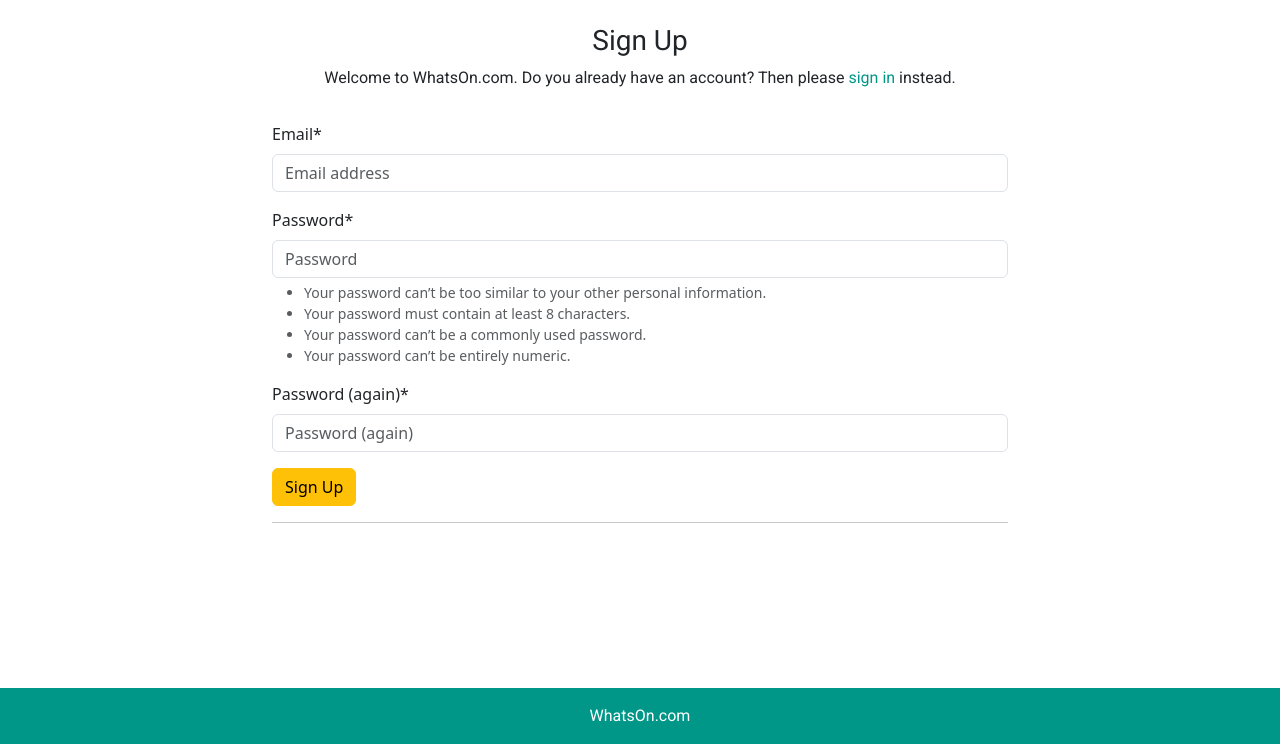
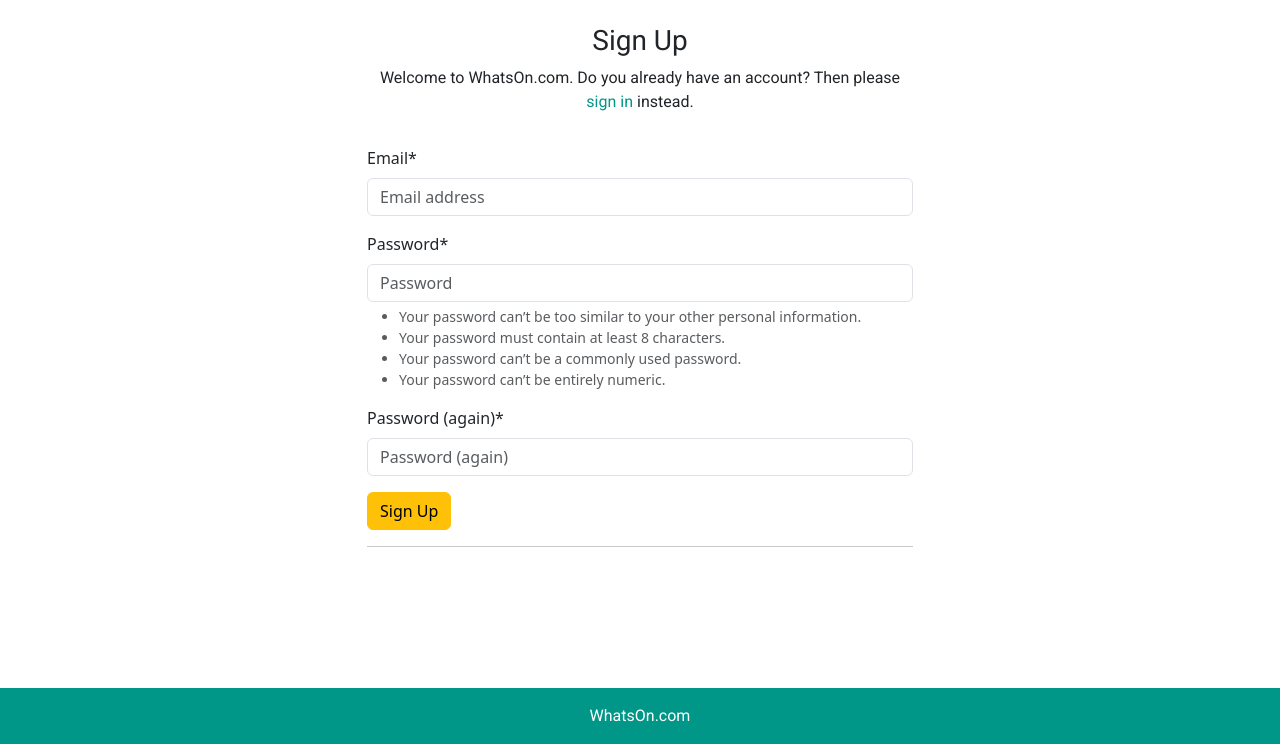
Before and after one commit to MarkClinton/whats-on, a Django app: page /accounts/signup/ in a window 1280 px wide. Shown: the part 56-800 px from the top of the page. Run offline with Django 5.2, Linux system fonts and the light colour scheme; some libraries are stand-ins or nearby versions; some web fonts are replaced.

Commit message:
refactor: updated width of the register form

```diff
--- a/templates/account/signup.html
+++ b/templates/account/signup.html
@@ -10,7 +10,7 @@
 
 <div class="container">
   <div class="row">
-    <div class="col-md-8 mt-3 offset-md-2 text-center">
+    <div class="col-md-6 mt-3 offset-md-3 text-center">
       <h3>{% trans "Sign Up" %}</h3>
 
       <p>{% blocktrans %}
@@ -22,7 +22,7 @@
     </div>
   </div>
   <div class="row">
-    <div class="col-md-8 mt-3 offset-md-2">
+    <div class="col-md-6 mt-3 offset-md-3">
       <form class="signup" id="signup_form" method="post" action="{% url 'account_signup' %}">
         {% csrf_token %}
         {{ form | crispy }}
```
